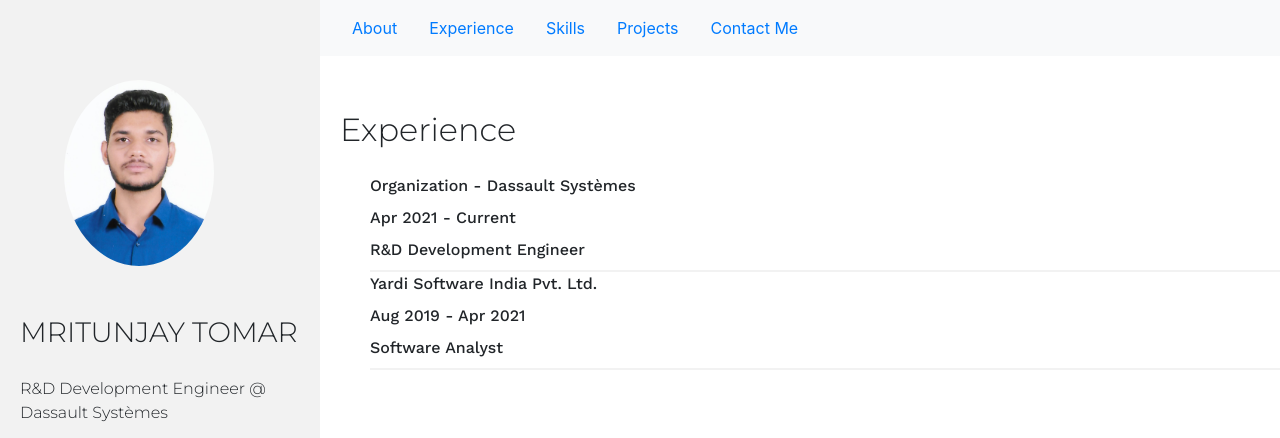
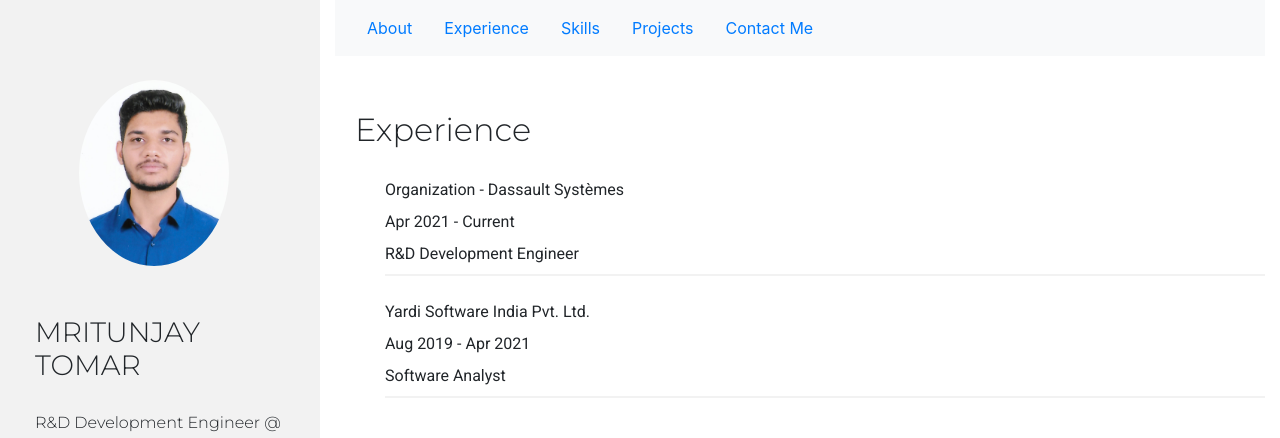
Before and after one commit to HrushikeshAher/portfolio, a React (Create React App) app: page /experience in a window 1280 px wide. Shown: the top 438 px of the page. Built offline with nearby package versions, Linux system fonts and the light colour scheme.

Commit message:
New changes

```diff
--- a/src/App.css
+++ b/src/App.css
@@ -7,20 +7,10 @@
 
 .main {
   display: flex;
-  align-items: center;
 }
 
 .ShortProfile {
-  width: 25vw;
+  /* width: 25vw; */
   height: 100vh;
   background-color: #f2f2f2;
 }
-
-.BriefProfile {
-  width: 75vw;
-  height: 100vh;
-}
-
-.MainDiv {
-  margin: 75px 40px;
-}
--- a/src/App.js
+++ b/src/App.js
@@ -3,18 +3,16 @@
 import Profile from "./components/Profile"
 import MainComponent from "./components/MainComponent"
 
-function App() {
+export default function App() {
   return (
     <div className="main">
-      <div className="ShortProfile">
+      <div className="ShortProfile col-md-3">
         <Profile />
       </div>
 
-      <div className="BriefProfile">
+      <div className="col-md-9">
           <MainComponent />
       </div>
     </div>
   );
 }
-
-export default App;
--- a/src/components/Experience.js
+++ b/src/components/Experience.js
@@ -16,6 +16,7 @@
                         <img src={DS} alt="3DS logo" />
                     </div> */}
                 <div id="Experience_Yardi" className="Experience">
+                    <br />
                     <label className="OrgName">Organization - Dassault Systèmes</label>
                     <label className="Tenure">Apr 2021 - Current</label>
                     <label className="Designation">R&D Development Engineer</label>
@@ -25,6 +26,7 @@
                     <img src={Yardi} alt="Yardi logo" />
                 </div> */}
                 <div id="Experience_Yardi" className="Experience">
+                    <br />
                     <label className="OrgName">Yardi Software India Pvt. Ltd.</label>
                     <label className="Tenure">Aug 2019 - Apr 2021</label>
                     <label className="Designation">Software Analyst</label>
--- a/src/components/MainComponent.js
+++ b/src/components/MainComponent.js
@@ -27,13 +27,14 @@
 
             <Switch>
                 <div className="MainComponentContent">
-                    <Route exact path = '/' component={About} />
-                    <Route path = '/experience' component={Experience} />
+                    <Route exact path = '/'> <About /> </Route>
+                    <Route path = '/experience'> <Experience /> </Route>
                     <Route path="/skills"><Skills/></Route>
                     <Route path="/contact"><Contact /></Route>
                     <Route path="/projects"><Projects /></Route>
                 </div>
             </Switch>
+
             </BrowserRouter>
         </>
     )
--- a/src/css/Experience.css
+++ b/src/css/Experience.css
@@ -1,5 +1,6 @@
 @import url('https://fonts.googleapis.com/css2?family=Montserrat:wght@100;300&display=swap');
 @import url('https://fonts.googleapis.com/css2?family=Work+Sans:ital,wght@0,500;1,300&display=swap');
+@import url('https://fonts.googleapis.com/css2?family=Roboto:wght@300;400&family=Varela+Round&display=swap');
 
 * {
     margin: 0;
@@ -14,7 +15,7 @@
 .Heading {
     font-family: 'Montserrat', sans-serif;
     font-size: 4vh;
-    margin: 50px 20px 20px 20px;
+    margin: 50px 20px 0px 20px;
 }
 
 .ExperieneMain {
@@ -29,7 +30,6 @@
 .Experience {
     display: flex;
     flex-direction: column;
-    font-family: 'Work Sans', sans-serif;
-    font-size: 2vh;
+    font-family: 'Roboto', sans-serif;
     border-bottom: 2px solid #f2f2f2;
 }
```
